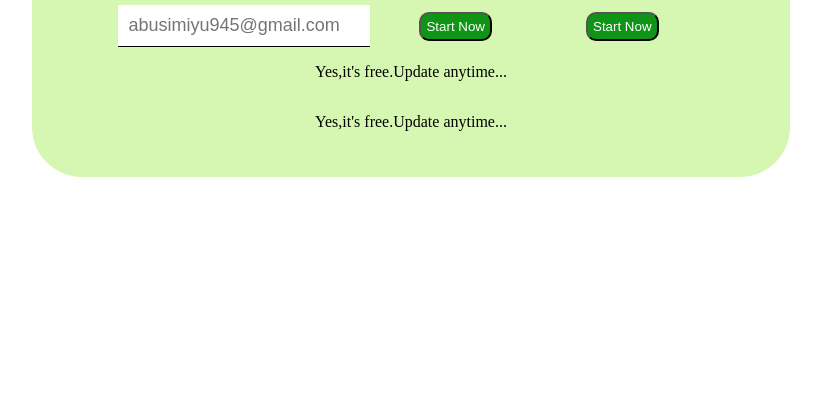
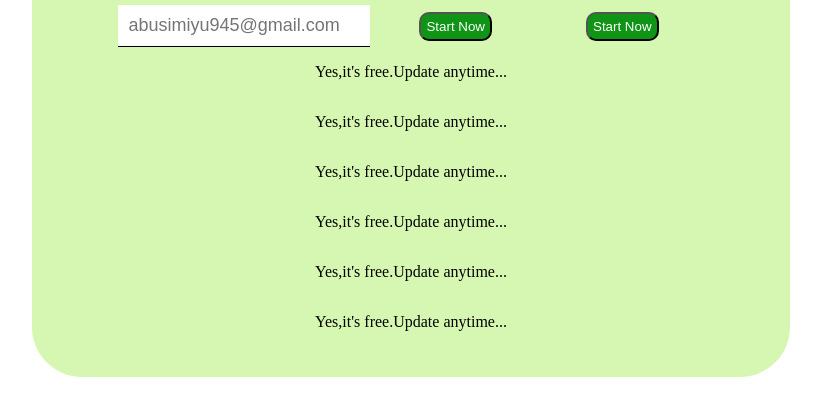
Before and after one commit to abusimiyu945/Web-Devepment, a plain HTML site: page index.html in a window 1280 px wide. Shown: the part 373-788 px from the top of the page, without its empty margins (229-1050 px from the left). Drawn offline with Linux system fonts and the light colour scheme.

Commit message:
added more p tags

```diff
--- a/index.html
+++ b/index.html
@@ -21,6 +21,14 @@
        <p>Yes,it's free.Update anytime...</p>
        <p>Yes,it's free.Update anytime...</p>
 
+
+       <p>Yes,it's free.Update anytime...</p>
+       <p>Yes,it's free.Update anytime...</p>
+
+
+       <p>Yes,it's free.Update anytime...</p>
+       <p>Yes,it's free.Update anytime...</p>
+
       </div>
      <br>
 
```
